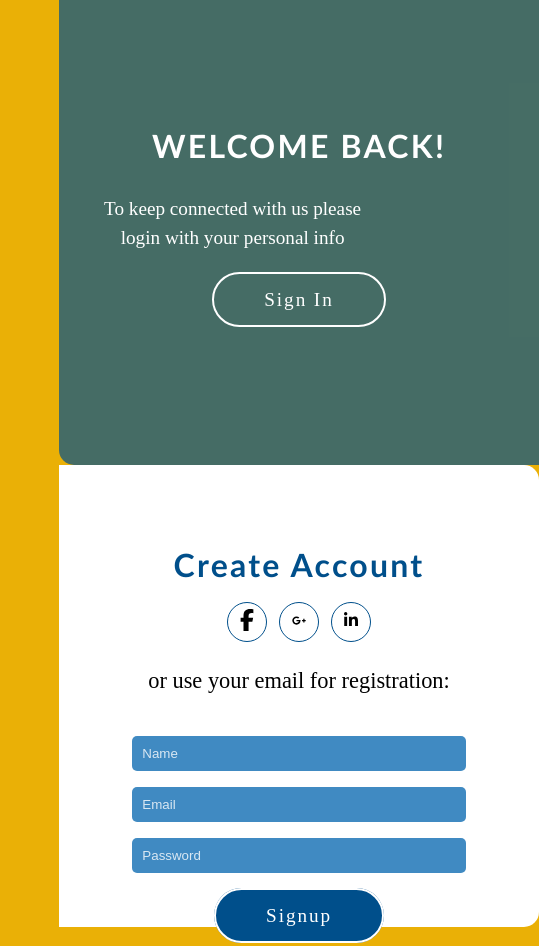
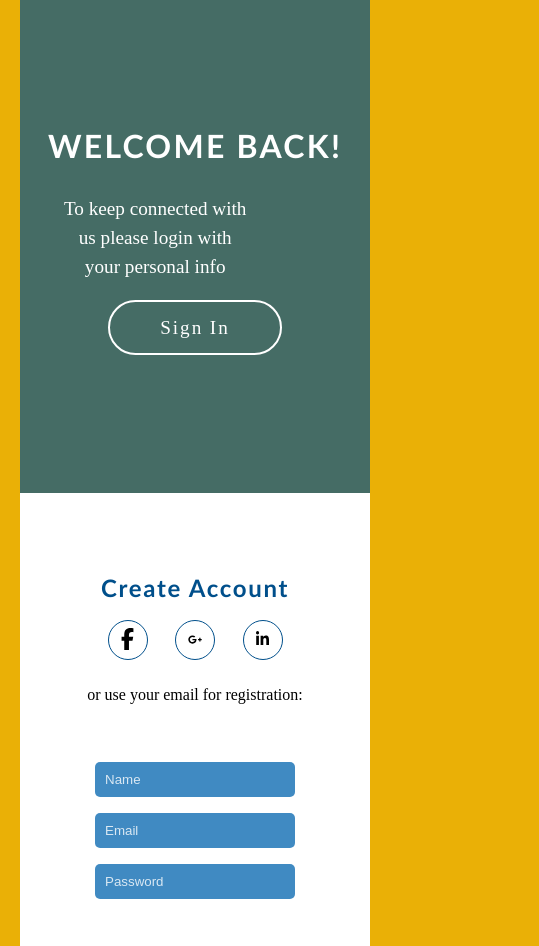
Before and after one commit to Basitec/regform, a plain HTML site: page index.html in a window 390 px wide. Shown: the part 172-1118 px from the top of the page, 539 px wide, since content can reach past the window. Drawn offline with Linux system fonts and the light colour scheme.

Commit message:
Update style.css

```diff
--- a/style.css
+++ b/style.css
@@ -145,10 +145,52 @@ a.signup:hover{
     border: 2px solid #004F8B;
 }
 @media (max-width:400px){
+    *{
+        margin: 0;
+    }
     div.wrapper{
         display: grid;
         grid-template-columns: 1fr;
         margin: 0 auto;
-        width: 80%;
+        width: 100%;
+    }
+    div.signin{
+        width: 100%;
+        border-radius: 15px 15px 0 0 ;
+    }
+    div.createaccount{
+        width: 100%;
+        border-radius: 0px 0px 15px 15px ;
+        /* padding: 10px; */
+    }
+    div.inputs input{
+        width: 15em;
+    }
+    div.createaccount h2{
+        font-size: 1.5em;
+    }
+    div.createaccount p{
+        font-size: 1em;
+    }
+    div.inputs{
+        width: 15em;
+        margin: 3em auto 5em;
+    }
+    div.text p{
+        width: 12em;
+    }
+    a.sign{
+        padding: 10px 20px;
+        font-size: 1em;
+        /* margin: 5em 0 0; */
+    }
+    a.signup{
+    padding: 10px 20px;
+    font-size: 1em;
+    margin: 5em 0 0;
+    }
+    div.socials{
+        width: 50%;
+        /* background-color: #004F8B; */
     }
 }
```
